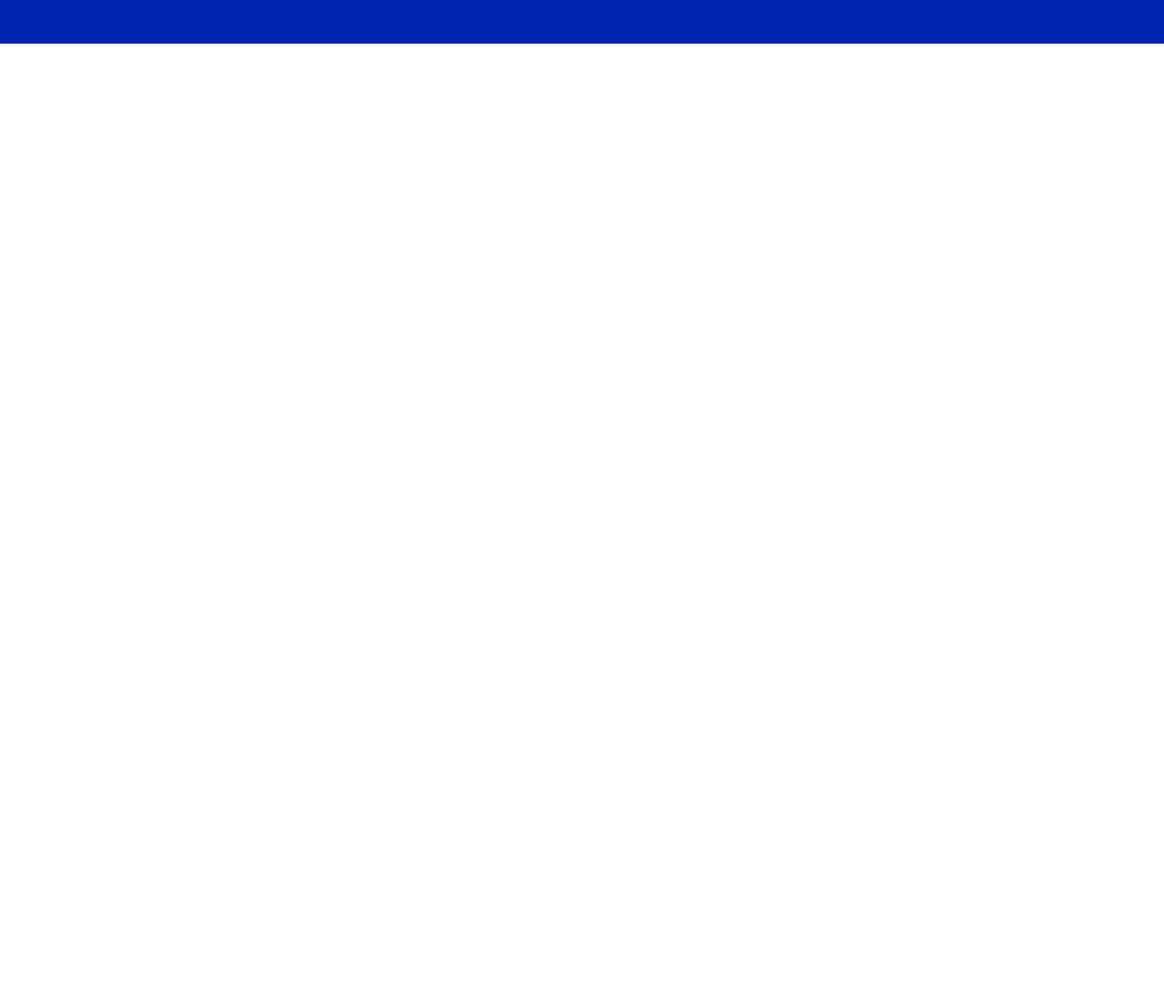
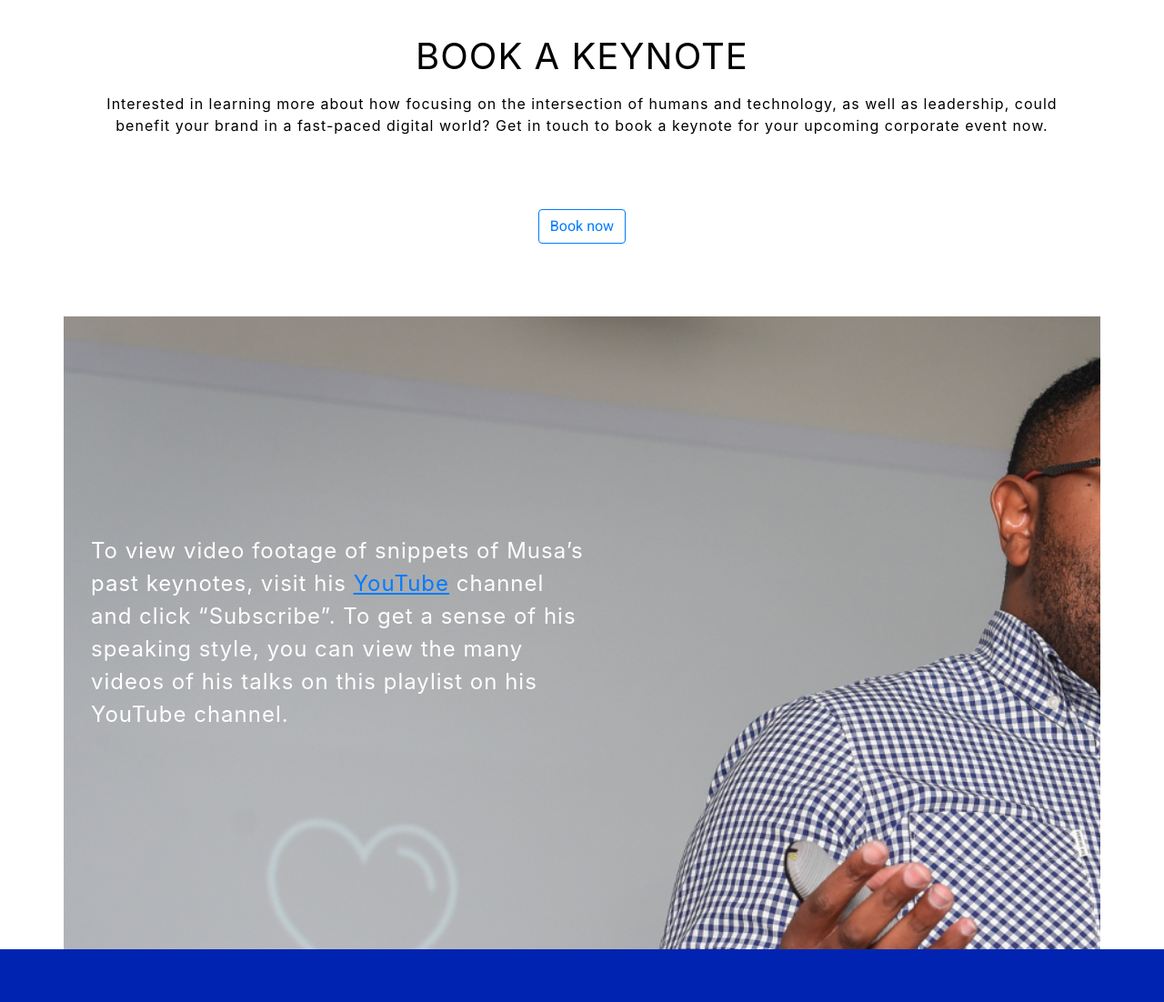
Before and after one commit to BridgeLabsDesign/kalenga-website, a website with bundled scripts: page speaking.html in a window 1280 px wide. Shown: the part 2050-3152 px from the top of the page at 91% size. Before the commit the page ends 2098 px from the top, so only its background shows below. Built offline with nearby package versions, Linux system fonts and the light colour scheme.

Commit message:
done with keynote

```diff
--- a/scss/_speaking.scss
+++ b/scss/_speaking.scss
@@ -23,7 +23,7 @@
     top: 60%;
     left: 50%;
     transform: translate(-50%, -50%);
-    width:80%;
+    width:75%;
     line-height: 1.2vw;
   }
 
@@ -36,4 +36,23 @@
     font-size: 1.2vw;
   }
 
+  .keynote-footer-section{
+    background:url(../img/keynote-footer.png);
+    background-repeat: no-repeat;
+  background-attachment: scroll;
+  background-size: cover;
+  }
+
+  .youtube{
+    color: #007bff;
+    text-decoration: underline;
+  }
+
+  .keynote-footer-text{
+    margin: 20vh;
+    margin-left: 0;
+    color:white;
+    font-size: 3vh;
+  }
+
 }
--- a/scss/grayscale.scss
+++ b/scss/grayscale.scss
@@ -29,6 +29,17 @@ body {
 .card-header{
   background-color: white;
   border:0;
+}
+
+.btn-outline-primary{
+  border-color: #007bff !important;
+  border: 2px solid;
+  font-family: Roboto !important;
+  font-weight: 500;
+  font-size: 2.5vh;
+  padding:1vh;
+  padding-left:6vh;
+  padding-right:6vh;
 }
 
 .btn{
--- a/speaking.html
+++ b/speaking.html
@@ -189,6 +189,7 @@
           <div class="image-container">
             <img style="width:80%;height:auto" src="img/apihumanity.png">
             <img class="top-right" src="img/keynote-btn.png">
+            <div style="margin:5vh">
               <div class="centered">
                 <span class="keynotetext">
                   THE API HUMANITY
@@ -198,6 +199,7 @@
                   The world is in the eye of the storm when it comes to data and connectivity. To keep sane in this
                   unpredictable time, Musa shares insights into how he sees the world changing as the storm develops.
                 </span>
+              </div>
             </div>
           </div>
         </div>
@@ -240,83 +242,35 @@
       </div>
     </div>
   </section>
-
-  <!-- Signup Section -->
-  <!-- <section id="signup" class="signup-section container">
+  <section id="keynote" class="about-section  container">
     <div class="container">
       <div class="row">
-        <div class="col-md-10 col-lg-8 mx-auto text-center">
-
-          <i class="far fa-paper-plane fa-2x mb-2 text-white"></i>
-          <h2 class="text-white mb-5">Subscribe to receive updates!</h2>
-
-          <form class="form-inline d-flex">
-            <input type="email" class="form-control flex-fill mr-0 mr-sm-2 mb-3 mb-sm-0" id="inputEmail"
-              placeholder="Enter email address...">
-            <button type="submit" class="btn btn-primary mx-auto">Subscribe</button>
-          </form>
-
+        <div class="text-center">
+          <span class="section-header-text">BOOK A KEYNOTE</span>
+          <p class="section-header-subtext">Interested in learning more about how focusing on the intersection of humans
+            and technology, as well as leadership, could benefit your brand in a fast-paced digital world? Get in touch
+            to book a keynote for your upcoming corporate event now.</p>
+          <button type="button" class="btn btn-outline-primary">Book now</button>
         </div>
       </div>
     </div>
-  </section> -->
+  </section>
 
-  <!-- Contact Section -->
-  <!-- <section class="contact-section bg-black container">
+  <section id="footer" class="keynote-footer-section  container">
     <div class="container">
-
       <div class="row">
-
-        <div class="col-md-4 mb-3 mb-md-0">
-          <div class="card py-4 h-100">
-            <div class="card-body text-center">
-              <i class="fas fa-map-marked-alt text-primary mb-2"></i>
-              <h4 class="text-uppercase m-0">Address</h4>
-              <hr class="my-4">
-              <div class="small text-black-50">4923 Market Street, Orlando FL</div>
+        <div class="col-lg-8">
+          <p class="keynote-footer-text">
+            To view video footage of snippets of Musa’s past keynotes, visit his <a class="youtube"
+              href="https://youtube.com">YouTube</a> channel and click
+            “Subscribe”.
+            To get a sense of his speaking style, you can view the many videos of his talks on this playlist on his
+            <a>YouTube</a> channel.
+          </p>
         </div>
       </div>
     </div>
-
-        <div class="col-md-4 mb-3 mb-md-0">
-          <div class="card py-4 h-100">
-            <div class="card-body text-center">
-              <i class="fas fa-envelope text-primary mb-2"></i>
-              <h4 class="text-uppercase m-0">Email</h4>
-              <hr class="my-4">
-              <div class="small text-black-50">
-                <a href="#">hello@yourdomain.com</a>
-              </div>
-            </div>
-          </div>
-        </div>
-
-        <div class="col-md-4 mb-3 mb-md-0">
-          <div class="card py-4 h-100">
-            <div class="card-body text-center">
-              <i class="fas fa-mobile-alt text-primary mb-2"></i>
-              <h4 class="text-uppercase m-0">Phone</h4>
-              <hr class="my-4">
-              <div class="small text-black-50">+1 (555) 902-8832</div>
-            </div>
-          </div>
-        </div>
-      </div>
-
-      <div class="social d-flex justify-content-center">
-        <a href="#" class="mx-2">
-          <i class="fab fa-twitter"></i>
-        </a>
-        <a href="#" class="mx-2">
-          <i class="fab fa-facebook-f"></i>
-        </a>
-        <a href="#" class="mx-2">
-          <i class="fab fa-github"></i>
-        </a>
-      </div>
-
-    </div>
-  </section> -->
+  </section>
 
   <!-- Footer -->
   <footer id="mainFooter" class="text-white-50">
```
Also changed, not shown: index.html (+0 -77 lines), css/grayscale.css, css/grayscale.min.css, img/keynote-footer.png (added), 2 other files. Lines whose indentation alone changed are shown as unchanged.
